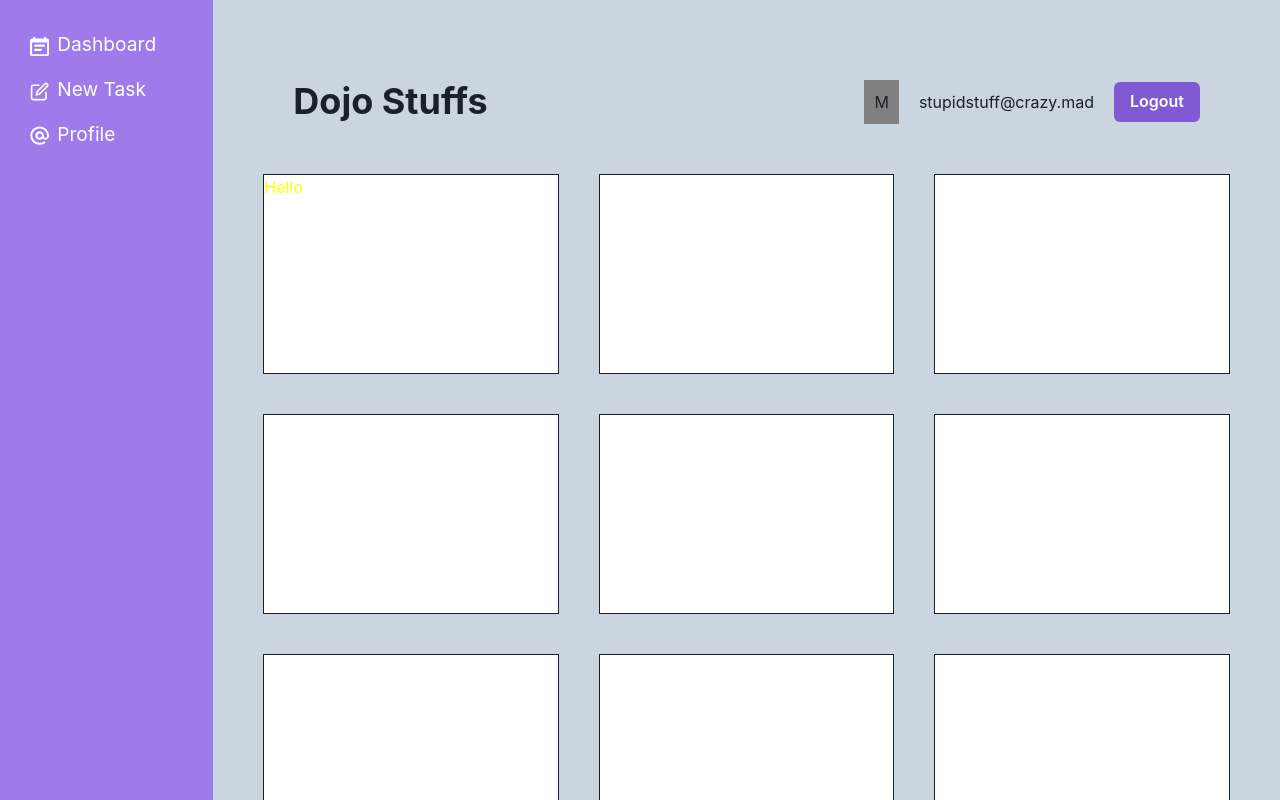
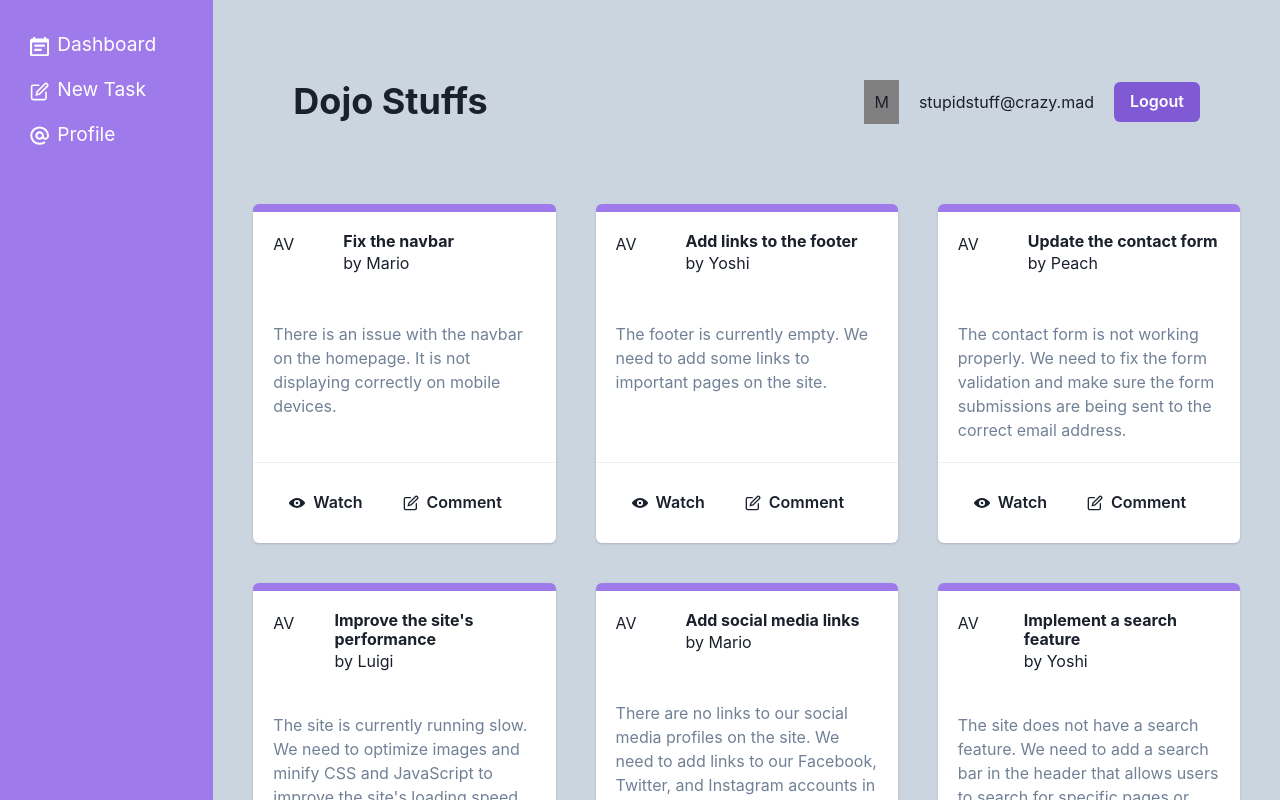
Before and after one commit to ChukwumaKingsley/dojo, a React (Vite) app: page / in a window 1280 px wide. Shown: the top 800 px of the page. Built offline with nearby package versions, Linux system fonts and the light colour scheme; data requests are answered from the project's data file.

Commit message:
Lesson 7

```diff
--- a/src/App.jsx
+++ b/src/App.jsx
@@ -6,7 +6,7 @@
 } from 'react-router-dom'
 
 // layouts and pages
-import RootLayout from './layouts/RootLayout'
+import RootLayout, { tasksLoader } from './layouts/RootLayout'
 import Dashboard from './pages/Dashboard'
 import Create from './pages/Create'
 import Profile from './pages/Profile'
@@ -15,7 +15,7 @@
 const router = createBrowserRouter(
   createRoutesFromElements(
     <Route path="/" element={<RootLayout />}>
-      <Route index element={<Dashboard />} />
+      <Route index element={<Dashboard />} loader={tasksLoader}/>
       <Route path="create" element={<Create />} />
       <Route path="profile" element={<Profile />} />
     </Route>
--- a/src/components/Navbar.jsx
+++ b/src/components/Navbar.jsx
@@ -2,7 +2,7 @@
 
 export default function Navbar() {
   return (
-    <Flex as='nav' p={10} alignItems={"center"} >
+    <Flex as='nav' p={10} alignItems={"center"} marginBottom={"40px"}>
         <Heading as={"h1"}>Dojo Stuffs</Heading>
         <Spacer />
         <HStack spacing={"20px"}>
--- a/src/layouts/RootLayout.jsx
+++ b/src/layouts/RootLayout.jsx
@@ -1,9 +1,10 @@
-import { Outlet } from "react-router-dom"
+import { Outlet, useLoaderData } from "react-router-dom"
 import Navbar from "../components/Navbar"
 import { Grid, GridItem } from "@chakra-ui/react"
 import Sidebar from "../components/Sidebar"
 
 export default function RootLayout() {
+  const tasks = useLoaderData()
   return (
     <Grid templateColumns={"repeat(6, 1fr)"} bg={'gray.300'}>
       <GridItem
@@ -26,3 +27,8 @@
     </Grid>
   )
 }
+
+export const tasksLoader = async () => {
+  const res = await fetch("http://localhost:3000/tasks")
+  return res.json()
+}
--- a/src/pages/Dashboard.jsx
+++ b/src/pages/Dashboard.jsx
@@ -1,26 +1,37 @@
-import { Box, SimpleGrid, Text } from "@chakra-ui/react";
+import { EditIcon, ViewIcon } from "@chakra-ui/icons";
+import { Box, Button, Card, CardBody, CardFooter, CardHeader, Divider, Flex, HStack, Heading, SimpleGrid, Text, background } from "@chakra-ui/react";
+import { useLoaderData } from "react-router-dom";
 
 export default function Dashboard() {
-
+  const tasks = useLoaderData()
 
   return (
-    <SimpleGrid p="10px" columns={4} spacing={10} minChildWidth={"250px"}>
-      <Box bg={"white"} height={"200px"} border={"1px solid"}>
-        <Text color={{base: 'purple', md: 'green', lg: 'yellow'}}>Hello</Text>
-      </Box>
-      <Box bg={"white"} height={"200px"} border={"1px solid"}></Box>
-      <Box bg={"white"} height={"200px"} border={"1px solid"}></Box>
-      <Box bg={"white"} height={"200px"} border={"1px solid"}></Box>
-
-      <Box bg={"white"} height={"200px"} border={"1px solid"}></Box>
-      <Box bg={"white"} height={"200px"} border={"1px solid"}></Box>
-      <Box bg={"white"} height={"200px"} border={"1px solid"}></Box>
-      <Box bg={"white"} height={"200px"} border={"1px solid"}></Box>
-
-      <Box bg={"white"} height={"200px"} border={"1px solid"}></Box>
-      <Box bg={"white"} height={"200px"} border={"1px solid"}></Box>
-      <Box bg={"white"} height={"200px"} border={"1px solid"}></Box>
-      <Box bg={"white"} height={"200px"} border={"1px solid"}></Box>
+    <SimpleGrid spacing={10} minChildWidth={"300px"}>
+      {tasks && tasks.map(task => (
+        <Card key={task.id} borderTop={"8px"} borderColor={"purple.400"} background={"white"}>
+          <CardHeader>
+            <Flex gap={5}>
+              <Box w='50px' h='50px'>
+                <Text>AV</Text>
+              </Box>
+              <Box>
+                <Heading as={'h3'} size={'sm'}>{task.title}</Heading>
+                <Text>by {task.author}</Text>
+              </Box>
+            </Flex>
+          </CardHeader>
+          <CardBody color='gray.500'>
+            <Text>{task.description}</Text>
+          </CardBody>
+          <Divider borderColor={'gray.200'}/>
+          <CardFooter>
+            <HStack>
+              <Button variant={'ghost'} leftIcon={<ViewIcon />}>Watch</Button>
+              <Button variant={'ghost'} leftIcon={<EditIcon />}>Comment</Button>
+            </HStack>
+          </CardFooter>
+        </Card>
+      ))}
     </SimpleGrid>
     )
   }
```
